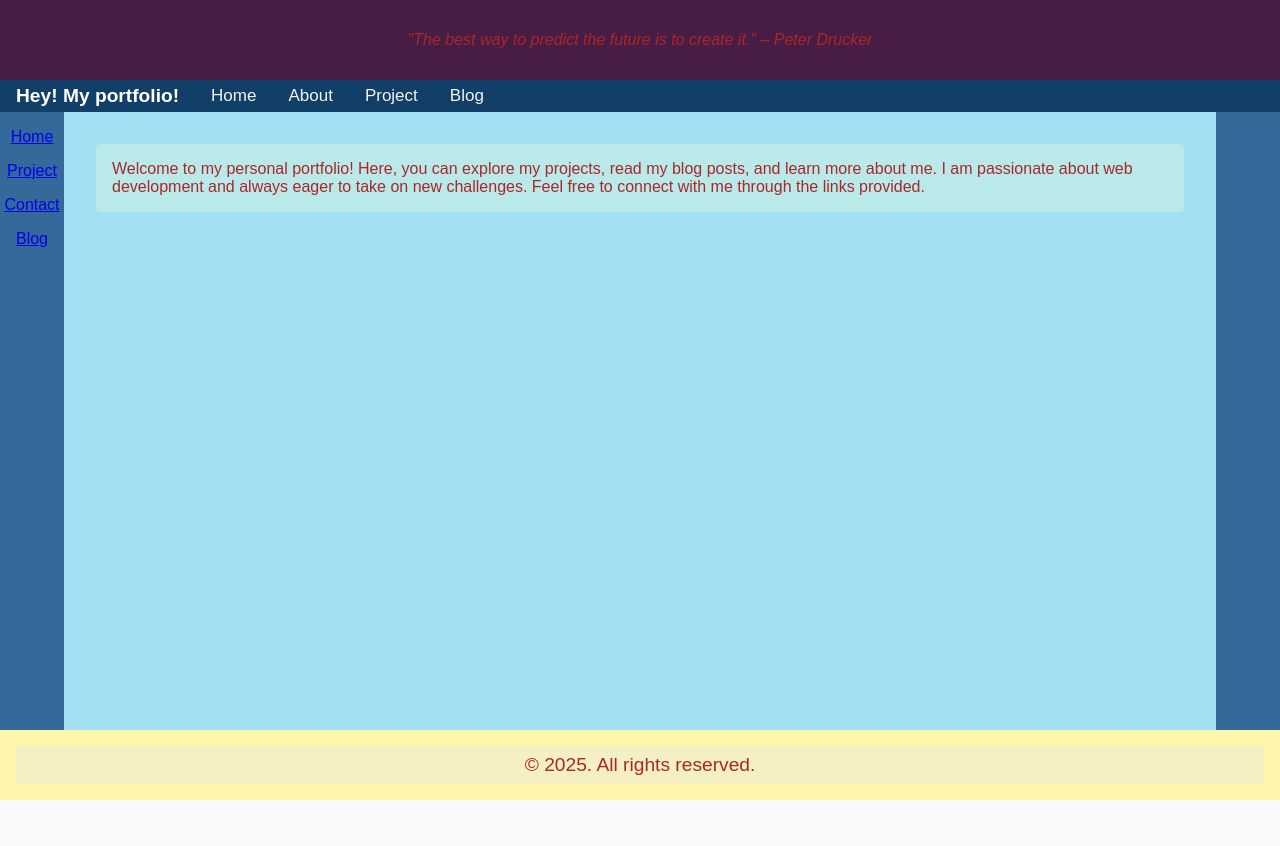
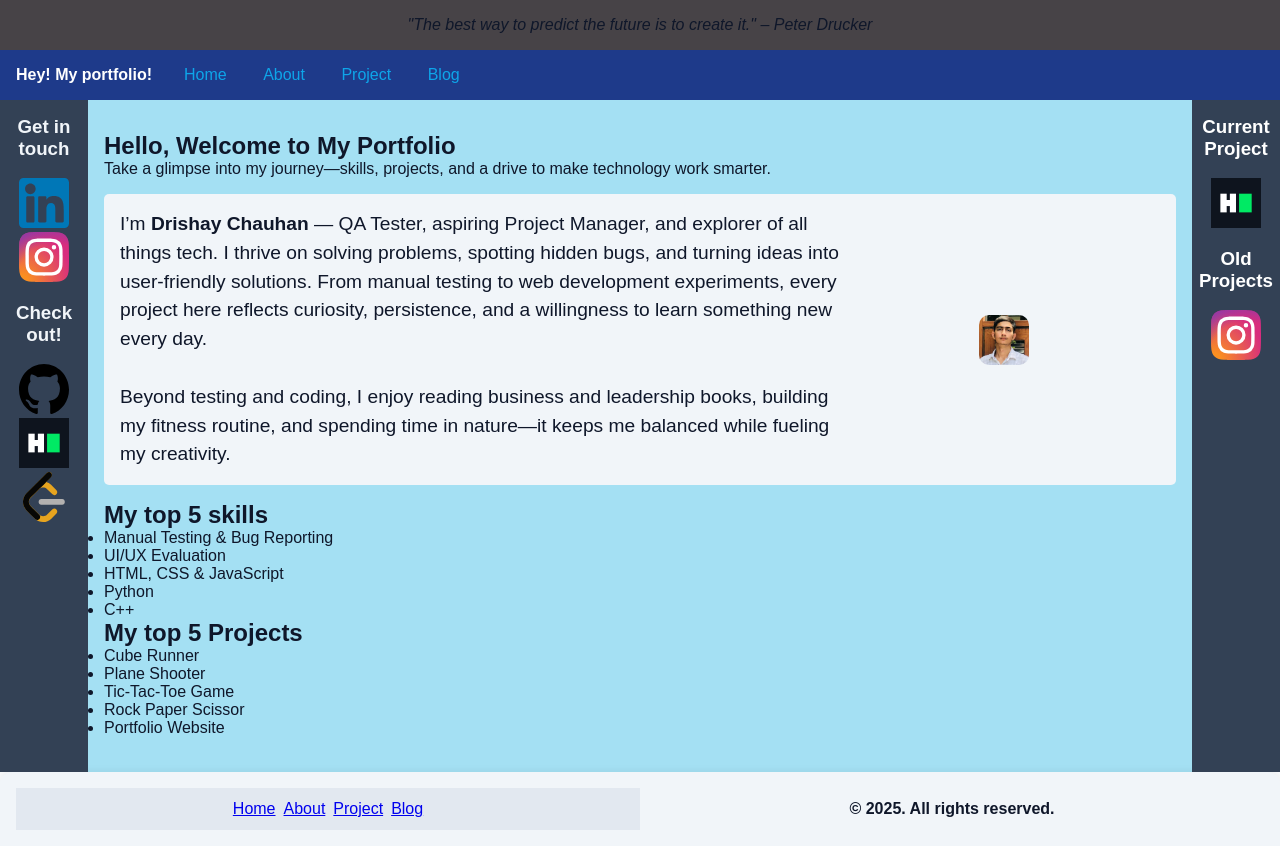
Before and after one commit to Drishay/Personal-Portfolio, a plain HTML site: page index.html in a window 1280 px wide. Before the commit the page ends 800 px from the top, so only its background shows below. Drawn offline with Linux system fonts and the light colour scheme.

Commit message:
moving forward in sprint3

```diff
--- a/assets/style.css
+++ b/assets/style.css
@@ -1,125 +1,208 @@
+/* Reset & Base Styles */
 * {
   margin: 0;
   padding: 0;
   box-sizing: border-box;
 }
 
+html {
+  font-size: 16px; /* Base for rem scaling */
+}
+
 body {
   font-family: Arial, sans-serif;
-  background-color: #f9fafb;
-  color: #a92828;
+  background-color: #f8fafc;
+  color: #0f172a; /* primary text color */
   display: flex;
   flex-direction: column;
   min-height: 100vh;
-  overflow: auto;
+  overflow-x: auto;
+  overflow-y: auto; /* Prevent vertical scroll */
 }
 
 /* ===== Header ===== */
 #Header {
   width: 100%;
-  height: 5%;
   position: sticky;
   top: 0;
+  z-index: 100;
 }
 
+/* Quotes Bar */
 .Quotes {
-  background-color: #471c45;
-  height: 5rem;
+  background-color: #474347;
+  min-height: 4vh;
   display: flex;
   align-items: center;
   justify-content: center;
   font-style: italic;
   font-weight: 500;
+  padding: 1rem;
+  text-align: center;
 }
 
+/* Navigation Bar */
 .Navigation-bar {
-  background-color: #113F67;
+  background-color: #1e3a8a;
   padding: 1rem;
-  font-size: 1.2rem;
+  font-size: 1rem;
   color: white;
-  height: 2.5px;
   display: flex;
+  flex-wrap: wrap;
   gap: 1rem;
   align-items: center;
 }
 
 .Navigation-Links a {
-  float: left;
-  color: #f2f2f2;
-  text-align: center;
-  padding: 14px 16px;
+  color: #0ea5e9;
   text-decoration: none;
-  font-size: 17px;
-  align-items: flex-end;
+  font-size: 1rem;
+  padding: 0.75rem 1rem;
+  transition: background 0.2s ease;
 }
 
+.Navigation-Links a:hover {
+  background-color: #3b82f6; /* lighter blue on hover */
+  color: #0284c7;
+  border-radius: 4px;
+}
 
 /* ===== Main Layout ===== */
 main {
   display: flex;
-  flex: 1 0 auto;
-  height: 85%;
+  flex: 1;
+  width: 100%;
+  overflow: auto;
 }
 
 /* Social Links Panel */
 .Social-Link-Panel {
-  background-color: #34699A;
-  width: 5%;
+  background-color: #334155;
+  color: #f1f5f9; /* light text for contrast */
+  width: 5.5rem;
+  min-width: 3rem;
   display: flex;
   flex-direction: column;
   gap: 1rem;
   padding: 1rem 0;
   align-items: center;
-  /* position: sticky;
+  flex-shrink: 0;
+  position: sticky;
   top: 0;
-  height: 100vh; */
-
+  height: calc(100vh - 8rem); /* Adjust for header/footer space */
+  text-align: center;
+  gap: 1rem;
 }
 
 /* Main Content */
 .Main-Content {
-  width: 90%;
+  flex: 1;
   background-color: #a4e0f3;
-  height: auto;
-  max-height: 100vh;
   overflow-y: auto;
+  padding: 2rem 1rem;
+}
+
+/* Introduction Section */
+.Intro-Section {
+  background-color: #f1f5f9; /* Card background */
+  color: #0f172a; /* Dark slate text */
+  margin: 1rem 0;
   padding: 1rem;
+  border-radius: 5px;
+  display: flex;
+}
+.Intro-Text {
+  flex: 1;
+  font-size: 1.2rem;
+  line-height: 1.5;
+  width: 70%;
+  gap: 1rem;
+}
+.Intro-Image {
+  width: 30%;
+  display: flex;
+  justify-content: center;
+  align-items: center;
+  border-image: 50%;
 }
 
 
-/* Introduction Section */
-.Introduction {
-  background-color: #b9e9e9;
-  margin: 1rem;
-  padding: 1rem;
-  border-radius: 5px;
-}
 
-/* Project Panel */
+
+/* Project Panel (right sidebar) */
 .Project-Panel {
-  background-color: #34699A;
-  width: 5%;
+  background-color: #334155;
+  color: #ffffff;
+  width: 5.5rem;
+  min-width: 3rem;
+  flex-shrink: 0;
+  display: flex;
+  flex-direction: column;
+  align-items: center;
+  padding: 1rem 0;
+  position: sticky;
+  top: 0;
+  height: calc(100vh - 8rem);
+  text-align: center;
+  gap: 1rem;
 }
 
 /* ===== Footer ===== */
 #Footer {
   width: 100%;
-  height: 10%;
-  background-color: #FDF5AA;
+  background-color: #f1f5f9;
+  color: #0f172a;
   display: flex;
   align-items: center;
   justify-content: center;
+  padding: 1rem;
+  border-radius: 12px 12px 0 0;
+  box-shadow: 0 -2px 6px rgba(0, 0, 0, 0.05); /* soft top shadow */
 }
 
 .Footer-Quick-Links {
-  background-color: #f5f0c3;
-  font-size: 1.2rem;
+  background-color: #e2e8f0;
+  color: #0f172a; /* dark slate for text */
+  font-size: 1rem;
   text-align: center;
-  padding: 0.5rem;
-  margin: 1rem;
+  padding: 0.75rem;
   width: 100%;
-  height: 60%;
   display: flex;
   align-items: center;
   justify-content: center;
+  flex-wrap: wrap;
+  gap: 0.5rem;
+  height: 90%;
 }
+.Footer-Copyright{
+  text-align: center;
+  padding: 0.75rem;
+  width: 100%;
+  display: flex;
+  align-items: center;
+  justify-content: center;
+  flex-wrap: wrap;
+  gap: 0.5rem;
+  height: 10%;
+}
+
+/* ===== Responsive Adjustments ===== */
+@media (max-width: 768px) {
+  .Social-Link-Panel,
+  .Project-Panel {
+    display: none;
+  }
+
+  .Navigation-bar {
+    flex-direction: column;
+    align-items: flex-start;
+  }
+
+  .Main-Content {
+    padding: 1rem;
+  }
+
+  .Footer-Quick-Links {
+    flex-direction: column;
+  }
+}
--- a/index.html
+++ b/index.html
@@ -28,29 +28,101 @@
 
     <main>
         <aside class="Social-Link-Panel">
-            <a class="active" href="#home">Home</a>
-            <a href="#project">Project</a>
-            <a href="#contact">Contact</a>
-            <a href="#blog">Blog</a>
+            <span>
+                <h3>Get in touch</h3> <br>
+                <a href="https://www.linkedin.com/in/drishaychauhan/" target="_blank"> <img
+                        src="assets/img/logo&icons/linkedin.svg" alt="linkedin" width="50" height="50"> </a>
+                <a href="https://www.instagram.com/drishay_chauhan/" target="_blank"> <img
+                        src="assets/img/logo&icons/instagram.svg" alt="instagram" width="50" height="50"> </a>
+
+            </span>
+            <span>
+                <h3>Check out!</h3> <br>
+                <a href="https://www.github.com/drishay/" target="_blank"> <img src="assets/img/logo&icons/github.svg"
+                        alt="github" width="50" height="50"> </a>
+                <a href="https://www.hackerrank.com/profile/Drishay_Chauhan" target="_blank"> <img
+                        src="assets/img/logo&icons/hackerrank.png" alt="hacker-rank" width="50" height="50"> </a>
+                <a herf="https://leetcode.com/u/Drishay_Chauhan/" target="_blank"> <img
+                        src="assets/img/logo&icons/leetcode.svg" alt="leetcode" width="50" height="50"> </a>
+            </span>
         </aside>
 
         <section class="Main-Content">
-            <div class="Introduction">
-                <p>
-                    Welcome to my personal portfolio! Here, you can explore my projects, read my blog posts, and learn more about me. I am passionate about web development and always eager to take on new challenges. Feel free to connect with me through the links provided.
-                </p>
+            <div class="Main-Title">
+                <h1>Hello, Welcome to My Portfolio</h1>
+                <p>Take a glimpse into my journey—skills, projects, and a drive to make technology work smarter.</p>
             </div>
+
+            <div class="Intro-Section">
+                <span class="Intro-Text">
+                    <p>
+                        I’m <strong>Drishay Chauhan</strong> — QA Tester, aspiring Project Manager, and explorer of all
+                        things tech.
+                        I thrive on solving problems, spotting hidden bugs, and turning ideas into user-friendly
+                        solutions.
+                        From manual testing to web development experiments, every project here reflects curiosity,
+                        persistence, and a
+                        willingness to learn something new every day.
+                        <br><br>
+                        Beyond testing and coding, I enjoy reading business and leadership books, building my fitness
+                        routine,
+                        and spending time in nature—it keeps me balanced while fueling my creativity.
+                    </p>
+                </span>
+                <span class="Intro-Image">
+                    <img src="assets/img/profile/profile.jpeg" alt="My Profile Picture" width="50" height="50"
+                        style="border-radius: 10px;" />
+                </span>
+            </div>
+
+            <div class="top-Skills-Section">
+                <h2>My top 5 skills</h2>
+                <ul class="top-Skills-List">
+                    <li>Manual Testing & Bug Reporting</li>
+                    <li>UI/UX Evaluation</li>
+                    <li>HTML, CSS & JavaScript</li>
+                    <li>Python</li>
+                    <li>C++</li>
+                </ul>
+            </div>
+
+            <div class="top-Projects-Section">
+                <h2>My top 5 Projects</h2>
+                <ul class="top-Projects-List">
+                    <li>Cube Runner</li>
+                    <li>Plane Shooter</li>
+                    <li>Tic-Tac-Toe Game</li>
+                    <li>Rock Paper Scissor</li>
+                    <li>Portfolio Website</li>
+                </ul>
+            </div>
+
         </section>
 
         <aside class="Project-Panel">
-            <!-- Reserved for future project highlights or tools -->
+            <span>
+                <h3>Current Project</h3> <br>
+                <img src="assets/img/logo&icons/hackerrank.png" alt="none" width="50" height="50">
+
+            </span>
+            <span>
+                <h3>Old Projects</h3> <br>
+                <img src="assets/img/logo&icons/instagram.svg" alt="none" width="50" height="50">
+            </span>
         </aside>
     </main>
 
     <footer id="Footer">
         <div class="Footer-Quick-Links">
-            &copy; 2025. All rights reserved.
+            <a class="active" href="#home">Home</a>
+            <a href="#about">About</a>
+            <a href="#project">Project</a>
+            <a href="#blog">Blog</a>
         </div>
+        <div class="Footer-Copyright">
+            <h4>&copy 2025. All rights reserved.</h4>
+        </div>
+
     </footer>
 </body>
 
```
Also changed, not shown: assets/img/logo&icons/github.svg (added), assets/img/logo&icons/hackerrank.png (added), assets/img/logo&icons/instagram.svg (added), assets/img/logo&icons/leetcode.svg (added), assets/img/logo&icons/linkedin.svg (added), assets/img/profile/profile.jpeg (added).
